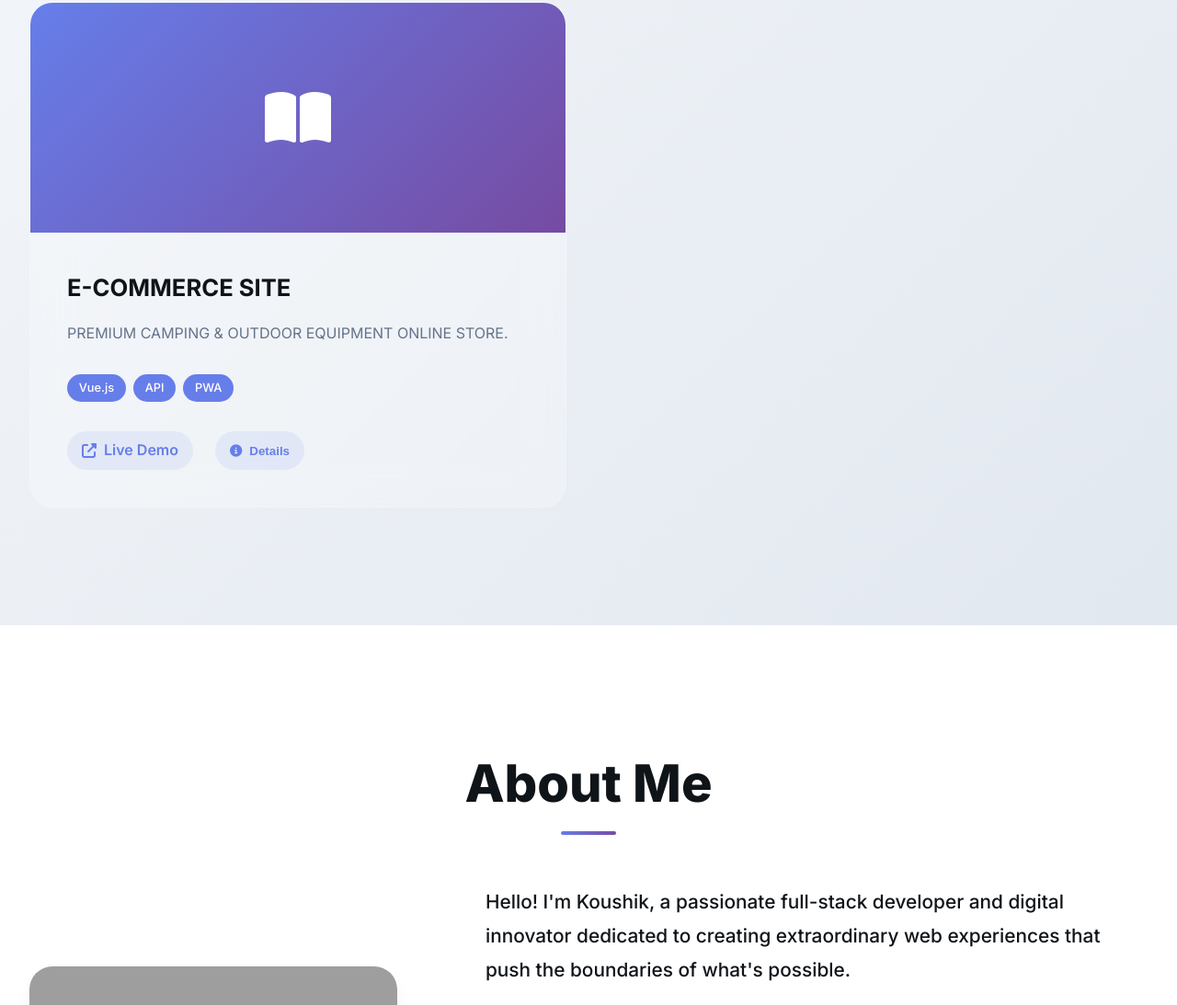
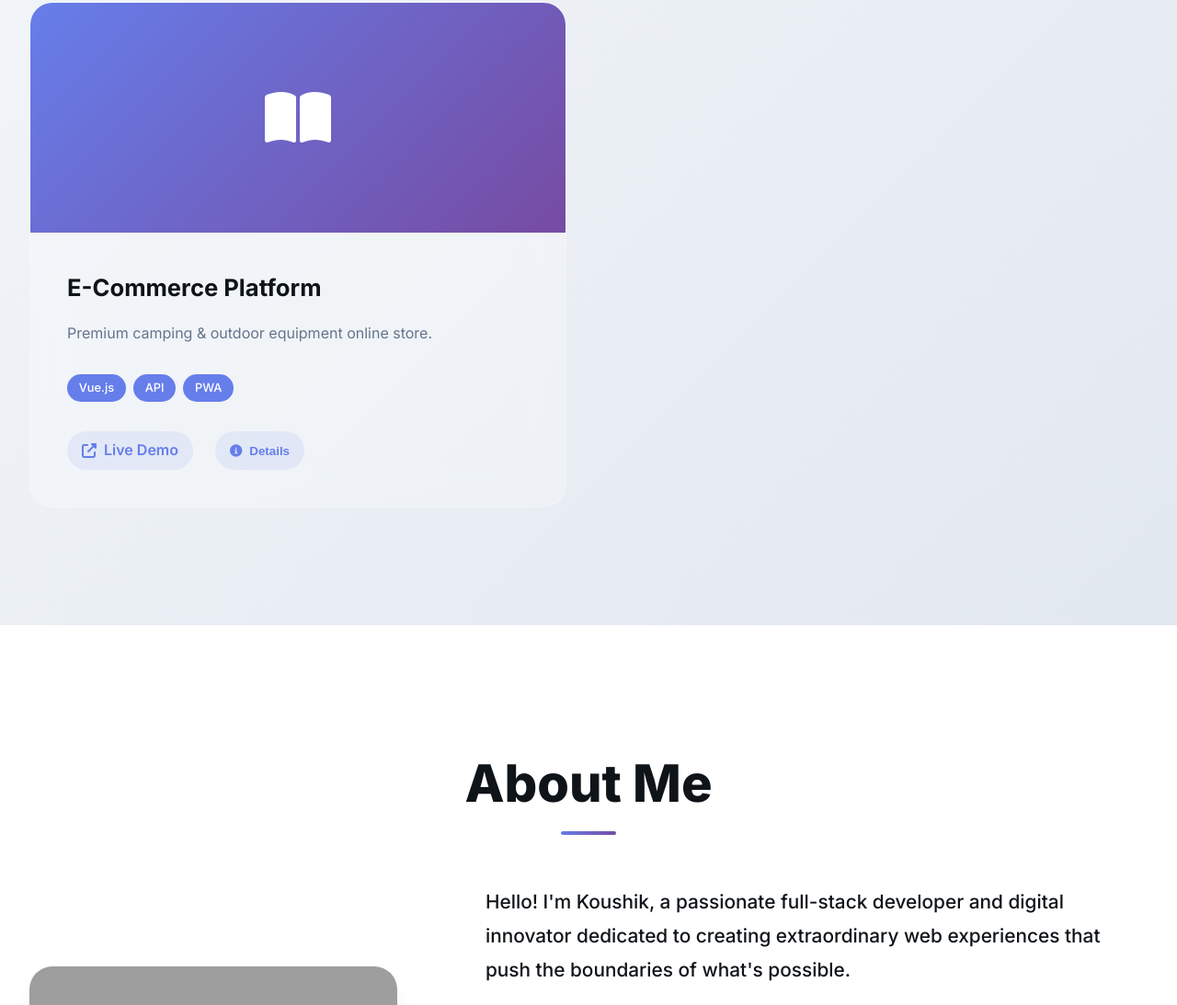
Before and after one commit to ahm3d777/PORTFOLIO-TRIAL, a plain HTML site: page index.html in a window 1280 px wide. Shown: the part 2888-3981 px from the top of the page at 92% size. Drawn offline with Linux system fonts and the light colour scheme; grey boxes are pictures that could not be loaded; animation ran at ten frames a second.

Commit message:
Update index.html

```diff
--- a/index.html
+++ b/index.html
@@ -215,8 +215,8 @@
                         <i class="fas fa-book-open" aria-hidden="true"></i>
                     </div>
                     <div class="project-card__content">
-                        <h3>E-COMMERCE SITE</h3>
-                        <p>PREMIUM CAMPING & OUTDOOR EQUIPMENT ONLINE STORE.</p>
+                        <h3>E-Commerce Platform</h3>
+                        <p>Premium camping & outdoor equipment online store.</p>
                         <div class="project-tech">
                             <span class="tech-tag">Vue.js</span>
                             <span class="tech-tag">API</span>
```
